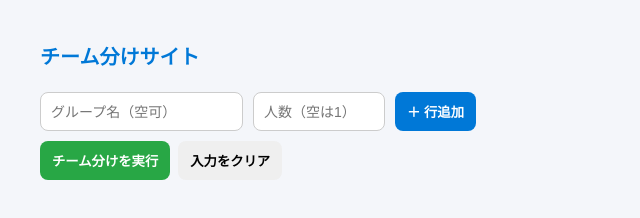
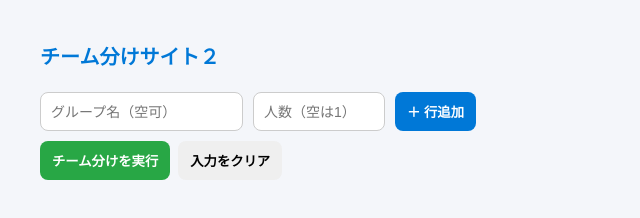
Before and after one commit to atk18290-gif/grouping2, a plain HTML site: page index.html in a window 1280 px wide. Shown: the full height of the page, 0-640 px from the left. Drawn offline with Linux system fonts and the light colour scheme.

Commit message:
Update index.html

```diff
--- a/index.html
+++ b/index.html
@@ -9,7 +9,7 @@
 <body>
 <div class="wrap">
   <header>
-    <h1>チーム分けサイト</h1>
+    <h1>チーム分けサイト２</h1>
     <div style="display:flex;gap:12px;align-items:center;flex-wrap:wrap;">
       <label>チーム数：
         <input id="teamCount" type="number" min="1" value="3" style="width:70px">
```
